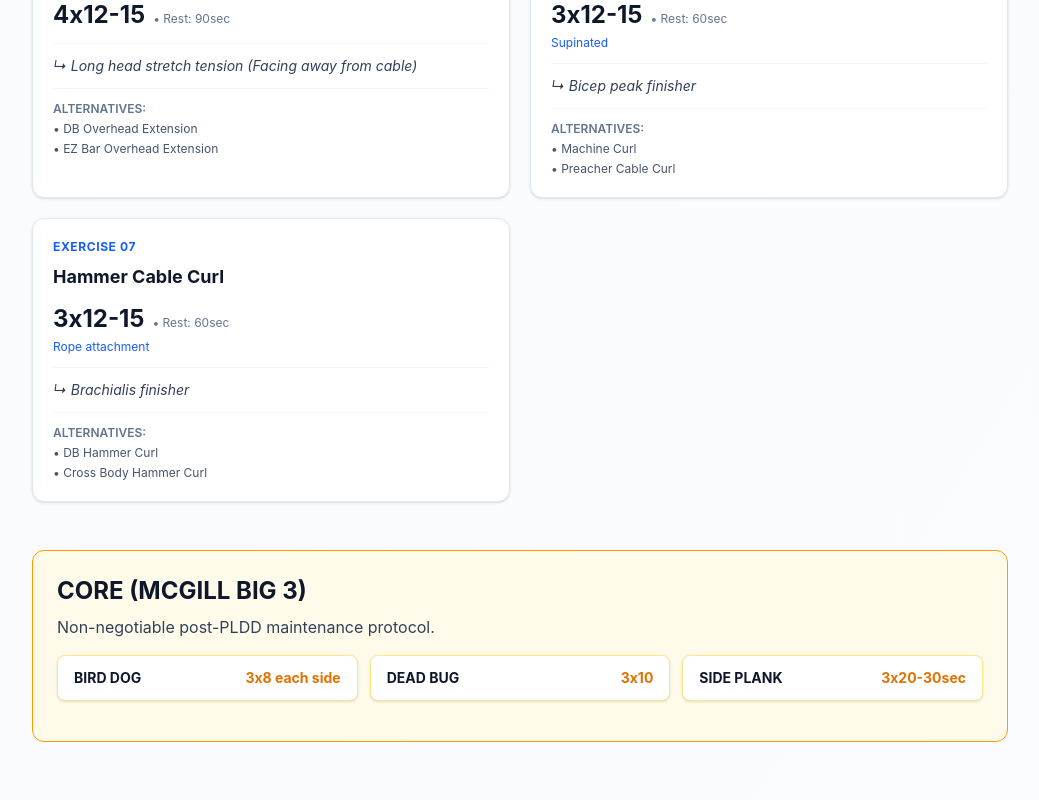
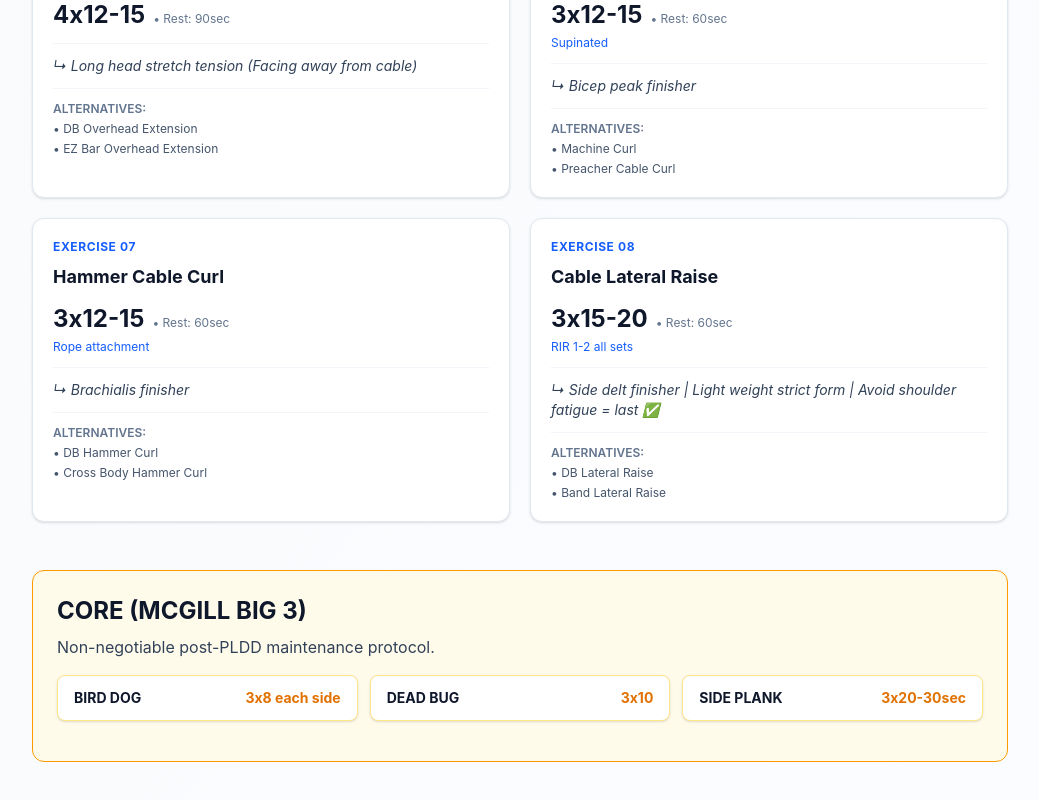
Before and after one commit to santoadji21/santoadji21-gym-split, a React (Vite) app: page / in a window 1280 px wide. Shown: the part 1181-1981 px from the top of the page, without its empty margins (120-1159 px from the left). Built offline with nearby package versions, Linux system fonts and the light colour scheme.

Commit message:
feat: adjust thu

```diff
--- a/src/data/workoutData.ts
+++ b/src/data/workoutData.ts
@@ -160,6 +160,8 @@ export const workoutData: Record<DayKey, {
           { number: '05', name: 'Overhead V-bar Extension', sets: '4x12-15', rest: '90sec', notes: 'Long head stretch tension (Facing away from cable)', alt: ['DB Overhead Extension', 'EZ Bar Overhead Extension'] },
           { number: '06', name: 'Cable Curl', sets: '3x12-15', rir: 'Supinated', rest: '60sec', notes: 'Bicep peak finisher', alt: ['Machine Curl', 'Preacher Cable Curl'] },
           { number: '07', name: 'Hammer Cable Curl', sets: '3x12-15', rir: 'Rope attachment', rest: '60sec', notes: 'Brachialis finisher', alt: ['DB Hammer Curl', 'Cross Body Hammer Curl'] },
+          { number: '08', name: 'Cable Lateral Raise', sets: '3x15-20', rir: 'RIR 1-2 all sets', rest: '60sec', notes: 'Side delt finisher | Light weight strict form | Avoid shoulder fatigue = last ✅', alt: ['DB Lateral Raise', 'Band Lateral Raise'] },
+
         ],
       },
     ],
```
